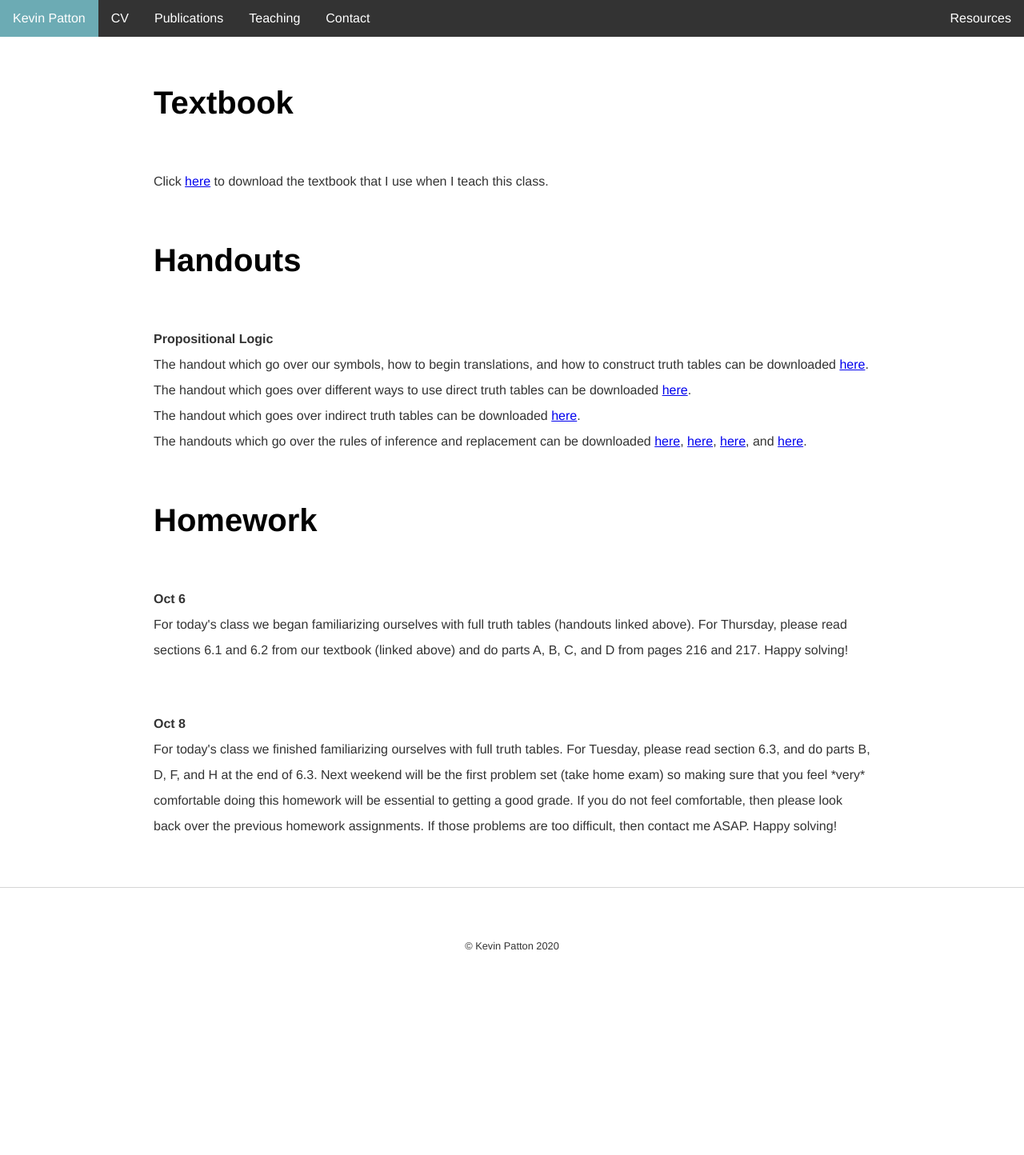
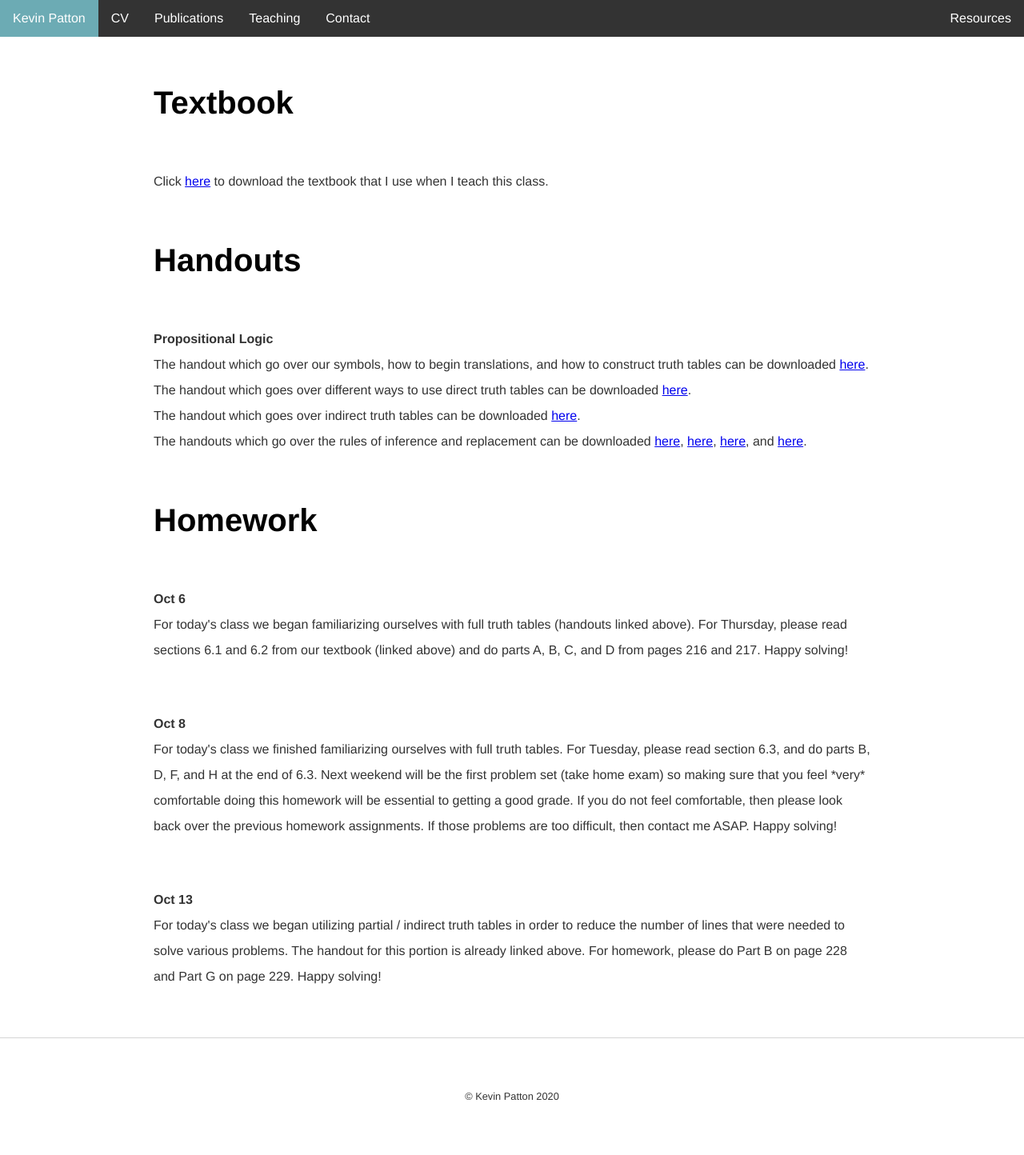
Before and after one commit to kevinjpatton/kevinjpatton.github.io, a Jekyll site: the page built from teaching/phil_1210/index.html, in a window 1280 px wide. Shown: the whole page at 80% size. Built offline with Jekyll 4.4.1, drawn with Linux system fonts in a browser that asks for light colours; Markdown is read by kramdown in place of the engine named in the settings; before the commit the page ends 1256 px from its top, so only the background shows below that.

Commit message:
Update index.html

```diff
--- a/teaching/phil_1210/index.html
+++ b/teaching/phil_1210/index.html
@@ -19,7 +19,10 @@ The handouts which go over the rules of inference and replacement can be downloa
 
   <h1>Homework</h1>
   <p><b>Oct 6</b><br>
-For today's class we began familiarizing ourselves with full truth tables (handouts linked above).  For Thursday, please read sections 6.1 and 6.2 from our textbook (linked above) and do parts A, B, C, and D from pages 216 and 217.  Happy solving!
+For today's class we began familiarizing ourselves with full truth tables (handouts linked above).  For Thursday, please read sections 6.1 and 6.2 from our textbook (linked above) and do parts A, B, C, and D from pages 216 and 217.  Happy solving!</p>
 
 <p><b>Oct 8</b><br>
-For today's class we finished familiarizing ourselves with full truth tables.  For Tuesday, please read section 6.3, and do parts B, D, F, and H at the end of 6.3.  Next weekend will be the first problem set (take home exam) so making sure that you feel *very* comfortable doing this homework will be essential to getting a good grade.  If you do not feel comfortable, then please look back over the previous homework assignments.  If those problems are too difficult, then contact me ASAP.  Happy solving!
+For today's class we finished familiarizing ourselves with full truth tables.  For Tuesday, please read section 6.3, and do parts B, D, F, and H at the end of 6.3.  Next weekend will be the first problem set (take home exam) so making sure that you feel *very* comfortable doing this homework will be essential to getting a good grade.  If you do not feel comfortable, then please look back over the previous homework assignments.  If those problems are too difficult, then contact me ASAP.  Happy solving!</p>
+
+<p><b>Oct 13</b><br>
+For today's class we began utilizing partial / indirect truth tables in order to reduce the number of lines that were needed to solve various problems.  The handout for this portion is already linked above.  For homework, please do Part B on page 228 and Part G on page 229.  Happy solving!</p>
```
